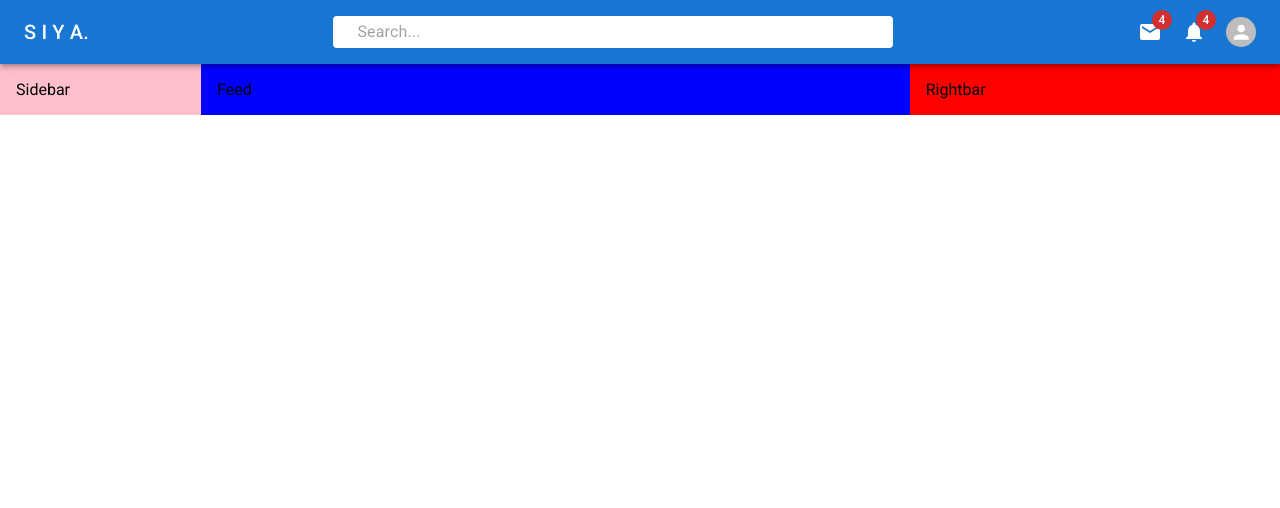
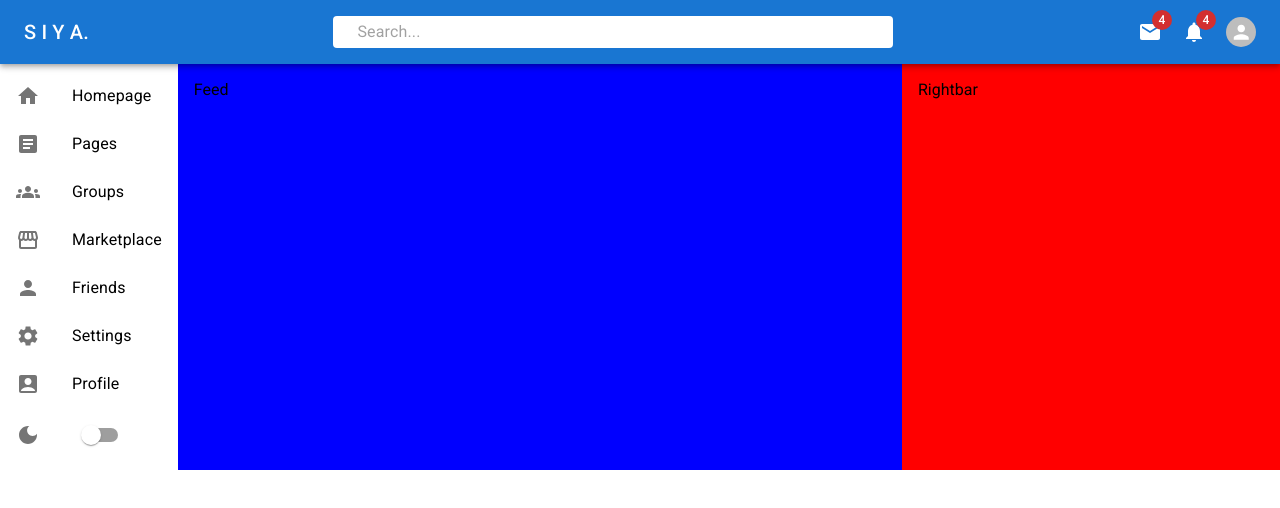
Before and after one commit to Mar-Issah/material-ui-project, a React (Create React App) app: page / in a window 1280 px wide. Shown: the top 508 px of the page. Built offline with nearby package versions, Linux system fonts and the light colour scheme.

Commit message:
Complete sidebar component

```diff
--- a/src/components/Navbar.jsx
+++ b/src/components/Navbar.jsx
@@ -1,11 +1,11 @@
-import { AppBar, Typography, InputBase, Badge, Avatar } from '@mui/material';
+import { AppBar, Typography, InputBase, Badge, Avatar, Menu, MenuItem } from '@mui/material';
 import LocalFloristIcon from '@mui/icons-material/LocalFlorist';
 import { Mail, Notifications } from '@mui/icons-material';
 import { StyledToolbar, IconsContainer, Search, UserContainer } from '../styled/Navbar';
+import { useState } from 'react';
 
 const Navbar = () => {
-  //my own styles
-
+  const [open, setOpen] = useState(false);
   return (
     <AppBar position='sticky'>
       <StyledToolbar>
@@ -24,13 +24,31 @@ const Navbar = () => {
           <Badge badgeContent={4} color='error'>
             <Notifications />
           </Badge>
-          <Avatar alt='myavatar' src='' sx={{ width: '30px', height: '30px' }} />
+          <Avatar alt='myavatar' src='' sx={{ width: '30px', height: '30px' }} onClick={() => setOpen(true)} />
         </IconsContainer>
-        <UserContainer>
+        <UserContainer onClick={() => setOpen(true)}>
           <Avatar alt='myavatar' src='' sx={{ width: '30px', height: '30px' }} />
           <Typography variant='span'>Marsiya</Typography>
         </UserContainer>
       </StyledToolbar>
+      <Menu
+        id='demo-positioned-menu'
+        aria-labelledby='demo-positioned-button'
+        open={open}
+        onClose={() => setOpen(false)}
+        anchorOrigin={{
+          vertical: 'top',
+          horizontal: 'right',
+        }}
+        transformOrigin={{
+          vertical: 'top',
+          horizontal: 'right',
+        }}
+      >
+        <MenuItem>Profile</MenuItem>
+        <MenuItem>My account</MenuItem>
+        <MenuItem>Logout</MenuItem>
+      </Menu>
     </AppBar>
   );
 };
--- a/src/components/Sidebar.jsx
+++ b/src/components/Sidebar.jsx
@@ -1,9 +1,81 @@
-import { Box } from '@mui/material';
+import { Box, List, ListItem, ListItemButton, ListItemIcon, ListItemText, Switch } from '@mui/material';
+import { Home, Article, Groups, Person, Settings, AccountBox, Storefront, DarkMode } from '@mui/icons-material';
 
 const Sidebar = () => {
   return (
-    <Box bgcolor='pink' flex={1} p={2} sx={{ display: { xs: 'none', sm: 'block' } }}>
-      Sidebar
+    <Box flex={1} sx={{ display: { xs: 'none', sm: 'block' } }}>
+      <nav>
+        <List>
+          <ListItem disablePadding>
+            <ListItemButton component='a' href='#home'>
+              <ListItemIcon>
+                <Home />
+              </ListItemIcon>
+              <ListItemText primary='Homepage' />
+            </ListItemButton>
+          </ListItem>
+          <ListItem disablePadding>
+            <ListItemButton component='a' href='#home'>
+              <ListItemIcon>
+                <Article />
+              </ListItemIcon>
+              <ListItemText primary='Pages' />
+            </ListItemButton>
+          </ListItem>
+
+          <ListItem disablePadding>
+            <ListItemButton component='a' href='#home'>
+              <ListItemIcon>
+                <Groups />
+              </ListItemIcon>
+              <ListItemText primary='Groups' />
+            </ListItemButton>
+          </ListItem>
+          <ListItem disablePadding>
+            <ListItemButton component='a' href='#home'>
+              <ListItemIcon>
+                <Storefront />
+              </ListItemIcon>
+              <ListItemText primary='Marketplace' />
+            </ListItemButton>
+          </ListItem>
+          <ListItem disablePadding>
+            <ListItemButton component='a' href='#sample'>
+              <ListItemIcon>
+                <Person />
+              </ListItemIcon>
+              <ListItemText primary='Friends' />
+            </ListItemButton>
+          </ListItem>
+
+          <ListItem disablePadding>
+            <ListItemButton component='a' href='#sample'>
+              <ListItemIcon>
+                <Settings />
+              </ListItemIcon>
+              <ListItemText primary='Settings' />
+            </ListItemButton>
+          </ListItem>
+
+          <ListItem disablePadding>
+            <ListItemButton component='a' href='#sample'>
+              <ListItemIcon>
+                <AccountBox />
+              </ListItemIcon>
+              <ListItemText primary='Profile' />
+            </ListItemButton>
+          </ListItem>
+
+          <ListItem disablePadding>
+            <ListItemButton>
+              <ListItemIcon>
+                <DarkMode />
+              </ListItemIcon>
+              <Switch />
+            </ListItemButton>
+          </ListItem>
+        </List>
+      </nav>
     </Box>
   );
 };
```
